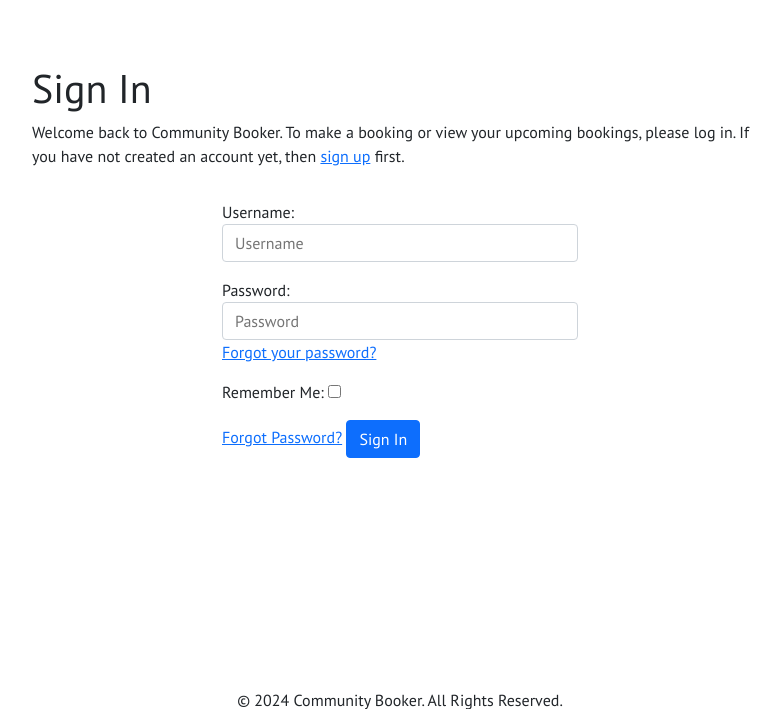
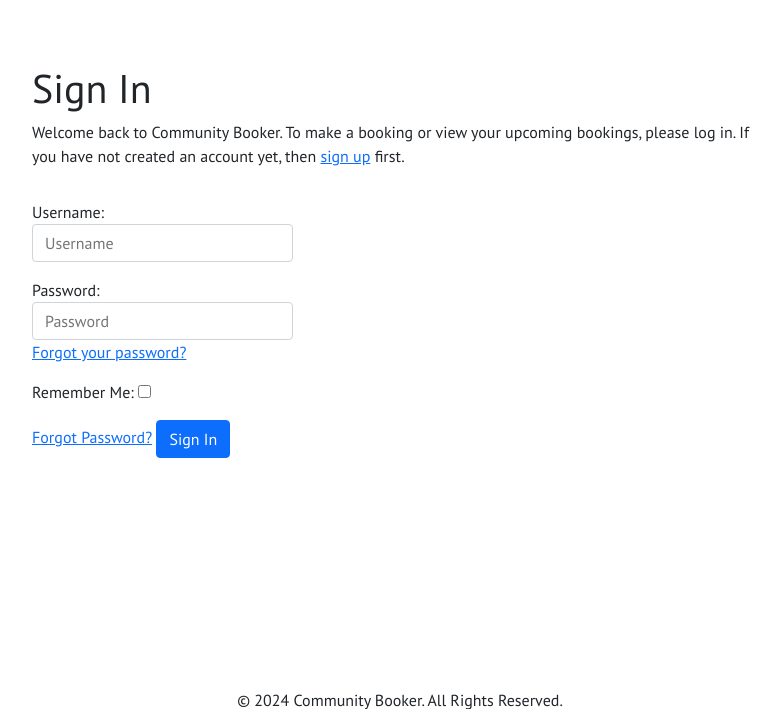
Before and after one commit to Taybe2/community-booker, a Django app: page /accounts/login/ in a window 1280 px wide. Shown: the part 56-765 px from the top of the page, without its empty margins (240-1020 px from the left). Run offline with Django 4.2, Linux system fonts and the light colour scheme; some libraries are stand-ins or nearby versions.

Commit message:
Fix login inputs sizes and alignment

```diff
--- a/community_booker/settings.py
+++ b/community_booker/settings.py
@@ -27,7 +27,7 @@ TEMPLATES_DIR = os.path.join(BASE_DIR, 'templates')
 SECRET_KEY = os.environ.get("SECRET_KEY")
 
 # SECURITY WARNING: don't run with debug turned on in production!
-DEBUG = True
+DEBUG = False
 
 ALLOWED_HOSTS = [
                     '8000-taybe2-communitybooker-s4z5jpwrufu.ws.codeinstitute-ide.net',
--- a/templates/account/login.html
+++ b/templates/account/login.html
@@ -19,7 +19,7 @@
     </div>
   </div>
   <div class="row">
-    <div class="mt-3 col-lg-4 col-md-6 col-sm-8 mx-auto">
+    <div class="mt-3 col-lg-3 col-md-5 col-sm-7  offset-md-2">
       <form class="login" method="POST" action="{% url 'account_login' %}">
         {% csrf_token %}
         {{ form.as_p }}
```
